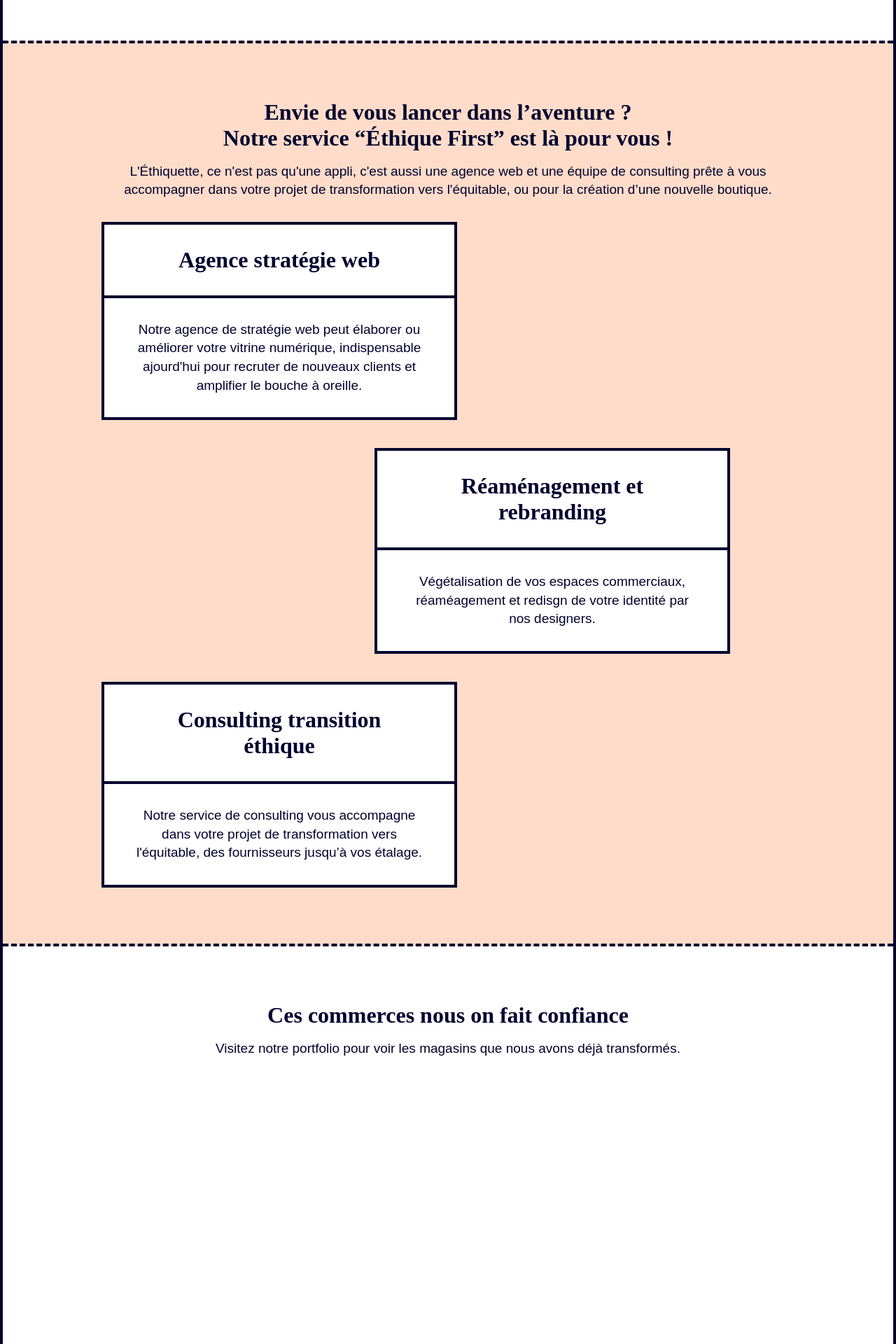
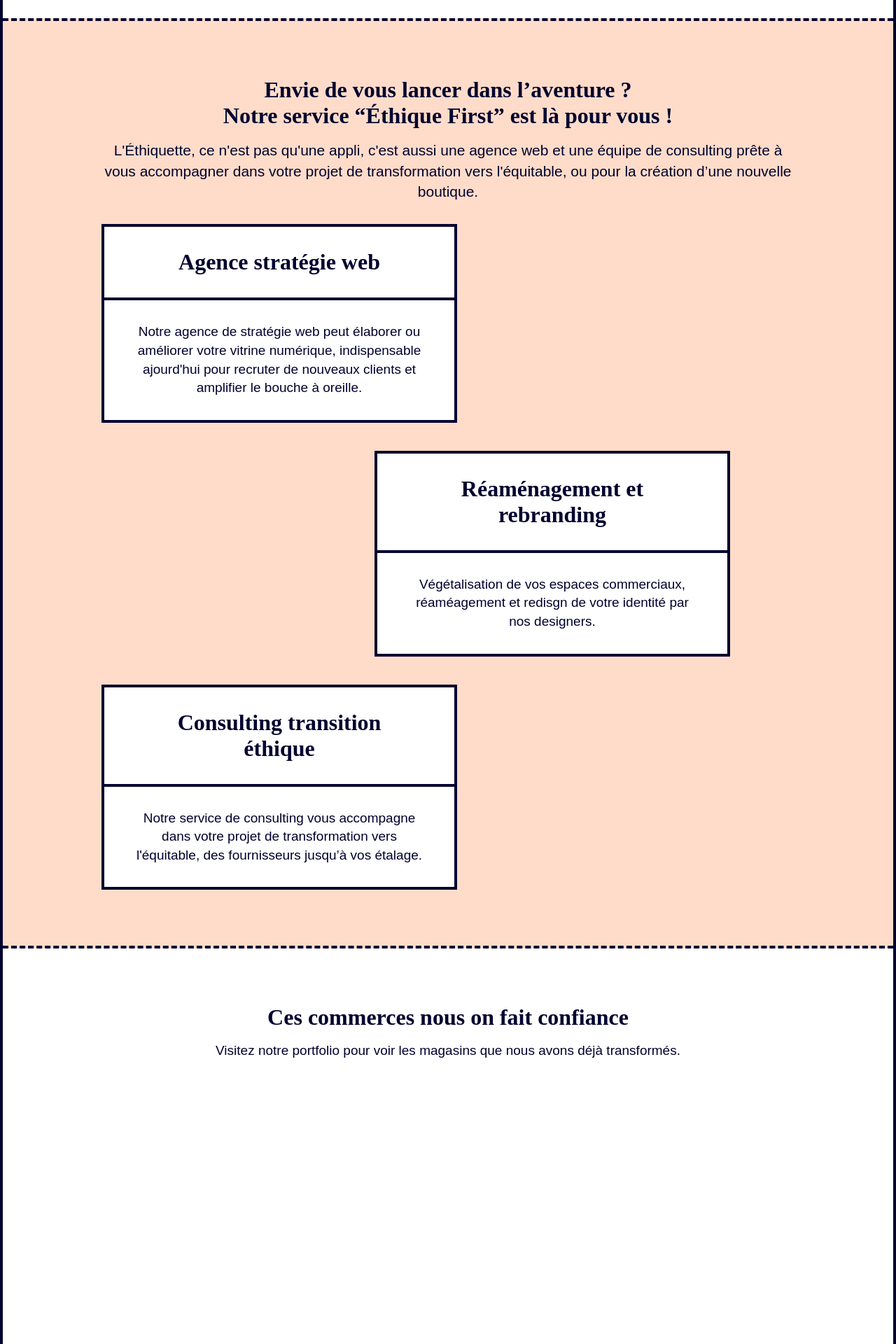
Before and after one commit to Pugonaute/Phygital, a PHP site: page /pages/partenaire.php in a window 1280 px wide. Shown: the part 2841-4761 px from the top of the page at 70% size. Run offline with PHP 8.4, Linux system fonts and the light colour scheme; data that the repository does not hold is empty; style sheets or scripts are compiled from the project's sources.

Commit message:
fix partenaire

```diff
--- a/pages/partenaire.php
+++ b/pages/partenaire.php
@@ -18,7 +18,7 @@ include $root."php/inc/header.inc.php";
 
 	<section id="scheme">
 		<div class="conteneur">
-			<h2>Qu’est ce qu’un commerce de vêtements<br> indépendant et éthique ?</h2>
+			<h2>Qu’est ce qu’un commerce de vêtements<br> indépendant et éthique ?</h2>
 			<p class=subtitles>Notre système de notation se base sur 5 catégories principales</p>
 			<svg class=svg width="1153" height="933" viewBox="0 0 1153 933" fill="none" xmlns="http://www.w3.org/2000/svg">
 	<ellipse id='05' class='ellipse' cx="189" cy="375" rx="174" ry="131" fill="#C0FFE7"/>
@@ -55,7 +55,7 @@ include $root."php/inc/header.inc.php";
 					<p>La traçabilité et l'origine des matériaux.</p>
 				</article>
 			</div>
-			<p>
+			<p class=subtitles>
 				Un commerce de vêtements éthique est engagé dans ces démarches, et le prouve par la transparence dont il fait preuve à propos des produit qu'il vend.
 			</p>
 		</div>
@@ -111,7 +111,8 @@ include $root."php/inc/header.inc.php";
 			<div>
 				<h2>Envie de vous lancer dans l’aventure ?<br>
 					Notre service “Éthique First” est là pour vous !</h2>
-				<p>L'Éthiquette, ce n'est pas qu'une appli, c'est aussi une agence web et une équipe de consulting prête à vous accompagner dans votre projet de transformation vers l'équitable, ou pour la création d’une nouvelle boutique.</p>
+
+				<p class=subtitles>L'Éthiquette, ce n'est pas qu'une appli, c'est aussi une agence web et une équipe de consulting prête à vous accompagner dans votre projet de transformation vers l'équitable, ou pour la création d’une nouvelle boutique.</p>
 			</div>
 
 			<div>
--- a/sass/helpers/_typo.scss
+++ b/sass/helpers/_typo.scss
@@ -110,11 +110,16 @@ h4{
 	color:$blue;
 }
 
-
-
 p{
 	font-size: $courant;
 	line-height: 1.4em;
 	font-weight: 300;
 	color:$blue;
 }
+
+.subtitles{
+	font-size: $emphase;
+	line-height: 1.4em;
+	font-weight: 400;
+	color:$blue;
+}
--- a/sass/helpers/_variables.scss
+++ b/sass/helpers/_variables.scss
@@ -4,12 +4,12 @@ $titre1: 48px;
 $titre2: 32px;
 $titre3: 24px;
 $titre4: 20px;
-$enphase: 21px;
+$emphase: 21px;
 $courant: 19px;
 $paragraphe1: 16px;
 
 $titre1_small: 40px;
-$titre2_small: 32px;
+$titre2_small: 30px;
 $titre3_small: 24px;
 $titre4_small: 20px;
 
--- a/sass/structure/_partenaire.scss
+++ b/sass/structure/_partenaire.scss
@@ -3,49 +3,16 @@
 #partenaire{
 	.en-tete{
 		//		@extend %section;
+
 		background-color: $pink;
-		//
-		//	//	padding: 80px 0px;
+
+		//		padding: 80px 0px;
 		//		border-bottom: dashed $blue 4px;
-		//
-		//		min-height: 320px;
-		//
-		//		.conteneur{
-		//			@extend %flex-column-center;
-		//			align-items: center;
-		//			text-align: center;
-		//
-		//			margin: 80px 0;
-		//
-		//			h1{
-		//				width: 65%;
-		//				margin-bottom: $margin_1;
-		//			}
-		//			p{
-		//				width: 65%;
-		//			}
-		//		}
-
-		//		.conteneur{
-		//        width: 1100px;
-		//        .bigicon{
-		//            max-width: 120px;
-		//        }
-		//
-		//		@include responsive(medium){
-		//
-		//			width: 100%;
-		//			.bigicon{
-		//            max-width: 100px;
-		//        }
-		//		}
-		//    }
 
 		@include responsive(small){
 			margin: auto 0;
 			padding: auto 0;
 			//			background: red;
-
 		}
 	}
 
@@ -62,8 +29,17 @@
 
 			text-align: center;
 
+			@include responsive(small){
+				min-width: 75vw;
+				max-width: 85vw;
+			}
+
 			h2{
 				margin-bottom: $margin_2;
+
+				@include responsive(small){
+					font-size: $titre2_small;
+				}
 			}
 			p{
 				padding: $margin_1 0;
@@ -75,126 +51,57 @@
 			.toggleHover .hover-text{
 				fill: white;
 			}
+
 			>div{
 				//				background: blue;
 				position: absolute;
 				top:550px;
 
+				@include responsive(small){
+					position: relative;
+					top: inherit;
+
+					padding: $margin_2 0;
+				}
+
 				article{
 					@extend %flex-column-center;
 					@extend %border-solid;
+
 					padding: $margin_2 $margin_2;
 					min-height: 150px;
+
+					@include responsive(small){
+						margin: -4px 0px -4px 0px;
+
+
+						&:nth-of-type(even){
+
+							background: $blue;
+							color: white;
+
+							p{
+								color: white;
+							}
+						}
+					}
 
 					p{
 						width: 300px;
 
 						padding: 0;
 						margin: 0;
+
+						@inclue responsive(small){
+							font-size: $emphase;
+							font-weight: 400;
+						}
 					}
 				}
 			}
 
-
-
-		}
-
-		@include responsive(small){
-
-			//			@extend %flex-row-justify-center;
-			display: flex;
-			flex-direction: row;
-			justify-content: center;
-
-			padding: $margin_max 0px;
-
-			//			@extend %border-bottom-dashed;
-			border-bottom: dashed $blue 4px;
-			//		background: red;
-
-			.conteneur{
-				position: relative;
-				//				@extend %flex-column;
-				display: flex;
-				flex-direction: column;
-				align-items: center;
-
-				text-align: center;
-
-				h2{
-					margin-bottom: $margin_2;
-				}
-				p{
-					padding: $margin_1 0;
-				}
-
-				min-width: 75vw;
-				max-width: 85vw;
-
-				.toggleHover{
-					//				transition: 0.3s ease-out;
-					fill: $blue;
-				}
-				.toggleHover .hover-text{
-					//				transition: 0.3s ease-out;
-					fill: white;
-				}
-
-
-				>div{
-					//				background: blue;
-					//				.hidden{
-					//					visibility: hidden;
-					//
-					//				}
-					position: relative;
-					top: inherit;
-
-					padding: $margin_2 0;
-
-					article{
-						//						@extend %flex-column-center;
-						display: flex;
-						flex-direction: column;
-						justify-content: center;
-
-						//						@extend %border-solid;
-						border: solid $blue 4px;
-
-						padding: $margin_2 $margin_2;
-						min-height: 150px;
-						margin: -4px 0px -4px 0px;
-
-
-						//						background: red;
-
-						p{
-							width: 300px;
-
-							padding: 0;
-							margin: 0;
-						}
-
-						&:nth-of-type(even){
-							background: $blue;
-							color: white;
-
-							p{
-
-								color: white;
-								width: 300px;
-
-								padding: 0;
-								margin: 0;
-							}
-						}
-
-					}
-				}
-
-
-
-				svg{
+			svg{
+				@include responsive(small){
 					display: none;
 				}
 			}
@@ -211,101 +118,16 @@
 			align-items: center;
 			width: $widthTablet;
 
+			@include responsive(small){
+				max-width: 85vw;
+			}
+
 			>h2{
 				text-align: center;
-				padding: $margin_max 0;
-			}
-			.mosaique{
-				h2{
-					//					text-align: inherit;
-				}
-			}
-			//			.capsule-right{
-			//				margin: $margin_4 0px;
-			//				.mosaique{
-			//					border: solid $blue 4px;
-			//					@extend %flex-row;
-			//					flex-direction: row-reverse;
-			//
-			//					.texte{
-			//						width: 50%;
-			//						height: 500px;
-			//						.h2{
-			//							background: $green;
-			//							border-bottom: solid $blue 4px;
-			//						}
-			//						div{
-			//							padding: $margin_3 $margin_4;
-			//							h4{
-			//								margin-bottom: $margin_1;
-			//							}
-			//						}
-			//					}
-			//					.image{
-			//						width: 50%;
-			//						border-right: solid $blue 4px;
-			//						height: 500px;
-			//						background: center / cover no-repeat url("../img/shop.png");
-			//					}
-			//				}
-			//			}
-			//
-			//			.capsule-left {
-			//				.mosaique{
-			//					border: solid $blue 4px;
-			//					@extend %flex-row;
-			//					.texte{
-			//						width: 60%;
-			//						.h2{
-			//							background: $green;
-			//							border-bottom: solid $blue 4px;
-			//						}
-			//						div{
-			//							padding: $margin_3 $margin_4;
-			//							h4{
-			//								margin-bottom: $margin_1;
-			//							}
-			//						}
-			//					}
-			//					.image{
-			//						width: 40%;
-			//						border-left: solid $blue 4px;
-			//						height: 500px;
-			//						background: center / cover no-repeat url("../img/shop.png");
-			//					}
-			//				}
-			//
-			//			}
-			//			.capsule-left:last-of-type{
-			//				padding-left: 200px;
-			//			}
-		}
+				padding: $margin_max 0px $margin_4 0px;
 
-		@include responsive(small){
-			//			@extend %flex-row-justify-center;
-			display: flex;
-			flex-direction: row;
-			justify-content: center;
-
-			padding: 0px 0px;
-			padding-bottom: $margin_max;
-
-			.conteneur{
-				//				@extend %flex-column;
-				display: flex;
-				flex-direction: column;
-
-				align-items: center;
-				max-width: 85vw;
-
-				>h2{
-					text-align: center;
-					padding: $margin_max 0;
-				}
-				.mosaique{
-					h2{
-						//					text-align: inherit;
-					}
+				@include responsive(small){
+					font-size: $titre2_small;
 				}
 			}
 		}
@@ -313,75 +135,30 @@
 		.buttonCard{
 			>article:nth-child(odd){
 				>:nth-child(1){
-					border: solid $blue 4px;
-					@extend %flex-row;
-					//					>:nth-child(1){
-					//						width: 60%;
-					//						div{
-					//							padding: $margin_3 $margin_4;
-					//						}
-					//						>:nth-child(1){
-					//							background: $green;
-					//							border-bottom: solid $blue 4px;
-					//						}
-					//						>:nth-child(2){
-					//							h4{
-					//								margin-bottom: $margin_1;
-					//							}
-					//						}
-					//					}
+					//					border: solid $blue 4px;
+					//					@extend %flex-row;
+
 					>:nth-child(2){
 						width: 60%;
-						border-left: solid $blue 4px;
+						//						border-left: solid $blue 4px;
 						height: inherit;
+
 						background: center / cover no-repeat url("../img/shop.png");
 					}
 				}
-				//				>:nth-child(2){
-				//					width: 100%;
-				//					height: 80px;
-				//					@extend %flex-row;
-				//					justify-content: flex-end;
-				//				}
 			}
 
 			>article:nth-child(even){
-				margin: $margin_4 0px;
+				//				margin: $margin_4 0px;
 				>:nth-child(1){
-					//					border: solid $blue 4px;
-					//					display: flex;
-					//					flex-direction: row-reverse;
-
-					//					>:nth-child(1){
-					//						width: 60%;
-					//						div{
-					//							padding: $margin_3 $margin_4;
-					//						}
-					//						>:nth-child(1){
-					//							background: $green;
-					//							border-bottom: solid $blue 4px;
-					//						}
-					//						>:nth-child(2){
-					//							padding: $margin_3 $margin_4;
-					//							h4{
-					//								margin-bottom: $margin_1;
-					//							}
-					//						}
-					//					}
 					>:nth-child(2){
 						width: 60%;
-						border-right: solid $blue 4px;
+						//						border-right: solid $blue 4px;
 						height: inherit;
+
 						background: center / cover no-repeat url("../img/shop.png");
 					}
 				}
-
-				//				>:nth-child(2){
-				//					width: 100%;
-				//					height: 80px;
-				//					@extend %flex-row;
-				//					justify-content: flex-start;
-				//				}
 			}
 
 			@media (max-width: $widthPhone){
@@ -390,7 +167,29 @@
 						flex-direction: column;
 						>:nth-child(1){
 							width: 100%;
+
+							h2{
+								text-align: center;
+							}
+
+							div:last-of-type{
+								padding: $margin_2 $margin_2;
+
+								p{
+									text-align:center;
+
+									font-size: 18px;
+									font-weight: 400;
+									margin: 0 0 $margin_1;
+
+
+									&:last-of-type{
+										margin-bottom: 0px;
+									}
+								}
+							}
 						}
+
 						>:nth-child(2){
 							width: 100%;
 							border-top: solid $blue 4px;
@@ -408,6 +207,29 @@
 						flex-direction: column;
 						>:nth-child(1){
 							width: 100%;
+
+							h2{
+								text-align: center;
+								font-size: 28px;
+							}
+
+							div:last-of-type{
+								padding: $margin_2 $margin_2;
+
+								p{
+									text-align:center;
+
+									font-size: 18px;
+									font-weight: 400;
+									margin: 0 0 $margin_1;
+
+
+									&:last-of-type{
+										margin-bottom: 0px;
+									}
+								}
+							}
+
 						}
 						>:nth-child(2){
 							width: 100%;
@@ -424,7 +246,6 @@
 		}
 	}
 
-
 	#service{
 		@extend %flex-row-justify-center;
 		padding: $margin_max 0px;
@@ -439,6 +260,11 @@
 			text-align: center;
 			//			background: blue;
 
+			@include responsive(small){
+				width-min: 75vw;
+				widht-max: 85vw;
+			}
+
 			>div:first-child{
 				@extend %flex-column;
 
@@ -448,20 +274,35 @@
 				width: 90%;
 				margin-bottom: $margin_3;
 
+				@include responsive(small){
+					width: 80vw;
+				}
+
 				p{
 					margin-top: $margin_1;
+					@include responsive(small){
+						margin: $margin_3 0 $margin_2 0;
+					}
 				}
 			}
+
 			>div:last-child{
-
-				width: 90%;
 				@extend %flex-column-center;
 				align-items: flex-start;
 
+				width: 90%;
+
+				@include responsive(small){
+					align-items: center;
+				}
+
 				.capsule-left {
+					width: 500px;
 
-					//				background: red;
-					width: 500px;
+					@include responsive(small){
+						width: 80vw;
+						margin: -4px 0;
+					}
 
 					.mosaique{
 						@extend %flex-row-center;
@@ -470,188 +311,91 @@
 						border: solid $blue 4px;
 
 						//					padding-left: 200px 0px;
-						.texte{
-							background: white;
-							width: inherit;
-
-							.h2{
-								border-bottom: solid $blue 4px;
-							}
-
-							div{
-								padding: $margin_3 $margin_4;
-							}
-						}
 					}
 				}
 
 				.capsule-left:last-child{
-					//				margin-left: 0px;
+					@include responsive(small){
+						margin-left: 0px;
+					}
 				}
 
 				.capsule-right{
 					//				background: green;
 					width: 500px;
 
-					//					display: block;
 					margin:  $margin_4 0px;
 					margin-right: 100px;
-					//					padding-right: 100px;
 
 					align-self: flex-end;
+
+					@include responsive(small){
+						width: 80vw;
+
+						margin: 0px 0px;
+						margin-right: 0px;
+
+						align-self: auto;
+					}
 
 					.mosaique{
 						@extend %flex-row-center;
 
 						border: solid $blue 4px;
 						width: inherit;
+						//					margin-left: 350px;
 
-						//					margin-left: 350px;
-						.texte{
-							width: 100%;
-							background: white;
+						@include responsive(small){
+							margin: $margin_3 0;
+						}
+					}
 
-							.h2{
-								border-bottom: solid $blue 4px;
+					.texte{
+						background: white;
+
+						.h2{
+							@include responsive(small){
+								background: $blue;
+
+								h2{
+									color: white;
+								}
 							}
-							div{
-								padding: $margin_3 $margin_4;
+						}
+					}
+				}
+
+				.texte{
+					background: white;
+					width: inherit;
+
+					.h2{
+						border-bottom: solid $blue 4px;
+
+						@include responsive(small){
+							padding :$margin_2;
+
+							h2{
+								font-size: 28px;
+							}
+						}
+					}
+					div{
+						padding: $margin_3 $margin_4;
+
+						@include responsive(small){
+							padding: $margin_3 $margin_2;
+
+							p{
+								//										font-size: 20px;
+								font-weight: 400;
 							}
 						}
 					}
 				}
 			}
 		}
-		@include responsive(small){
-			//			@extend %flex-row-justify-center;
-			display: flex;
-			flex-direction: row;
-			justify-content: center;
-
-
-
-			padding: $margin_max 0px;
-			background: $pink;
-			border-top: dashed $blue 4px;
-			border-bottom: dashed $blue 4px;
-
-			.conteneur{
-				//				@extend %flex-column;
-				display: flex;
-				flex-direction: column;
-				justify-content: flex-start;
-				align-items: center;
-				text-align: center;
-
-				width-min: 75vw;
-				widht-max: 85vw;
-
-				//			background: blue;
-
-				>div:first-child{
-//					background: blue;
-					//					@extend %flex-column;
-					display: flex;
-					flex-direction: column;
-					align-items: center;
-					text-align: center;
-
-					width: 80vw;
-//					width: inherit;
-					margin-bottom: $margin_3;
-
-
-
-					p{
-						margin-top: $margin_1;
-					}
-				}
-				>div:last-child{
-					//					@extend %flex-column-center;
-					display: flex;
-					flex-direction: column;
-					justify-content: center;
-					align-items: center;
-
-					max-width: 85vw;
-//					width: inherit;
-
-					.capsule-left {
-
-						background: red;
-						width: 80vw;
-						margin: -4px 0;
-
-						.mosaique{
-							//							@extend %flex-row-center;
-							display: flex;
-							flex-direction: row;
-							align-items: center;
-
-							width: inherit;
-							border: solid $blue 4px;
-
-							//					padding-left: 200px 0px;
-							.texte{
-								background: white;
-								width: inherit;
-
-								.h2{
-									border-bottom: solid $blue 4px;
-								}
-
-								div{
-									padding: 0 0;
-								}
-							}
-						}
-					}
-
-					.capsule-left:last-child{
-										margin-left: 0px;
-					}
-
-					.capsule-right{
-//						background: green;
-						width: 80vw;
-
-						//					display: block;
-						margin-right: 0;
-						margin: 0 0;
-						//					padding-right: 100px;
-
-						align-self: flex-end;
-
-						.mosaique{
-							//							@extend %flex-row-center;
-							display: flex;
-							flex-direction: row;
-							align-items: center;
-
-							border: solid $blue 4px;
-							width: inherit;
-
-							//					margin-left: 350px;
-							.texte{
-								width: 100%;
-								background: white;
-
-								.h2{
-									border-bottom: solid $blue 4px;
-								}
-								div{
-									padding: $margin_3 $margin_4;
-								}
-							}
-						}
-					}
-				}
-			}
-		}
-
 	}
-
-
 
 	#manifest{
 		padding-bottom: $margin_max;
@@ -677,8 +421,8 @@
 			p{
 				margin-top: $margin_1;
 				text-align: center;
+			}
 
-			}
 			#image-slider{
 				margin-top: $margin_4;
 				position: relative;
@@ -707,16 +451,6 @@
 						display: inline-block;
 						line-height: 1;
 						margin: 0;
-						// .splide__pagination__page{
-						//     padding: 0;
-						//     width: 10px;
-						//     height: 10px;
-						//     border-radius: 50%;
-						//     margin: 1rem;
-						//     background: $blue;
-						//     cursor: pointer;
-						//     display: block;
-						// }
 
 					}
 				}
```
